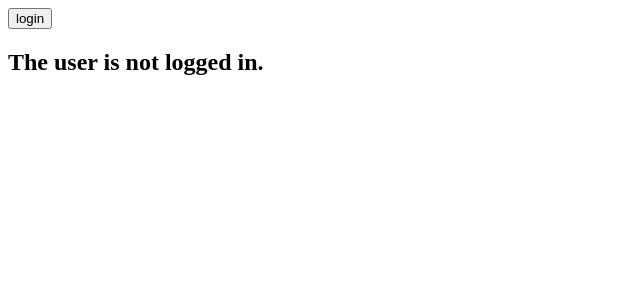
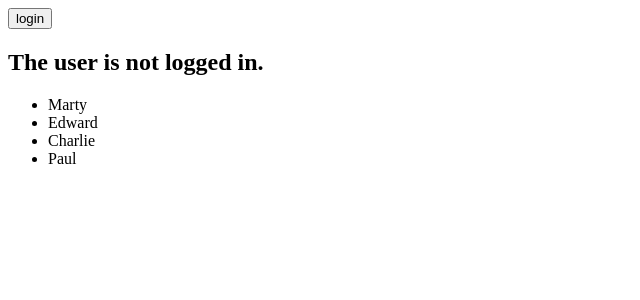
Before and after one commit to AvtandilMekvab71/Learning-React-States, a React (Vite) app: page / in a window 1280 px wide. Shown: the top 300 px of the page, without its empty margins (0-640 px from the left). Built offline with nearby package versions, Linux system fonts and the light colour scheme.

Commit message:
I added a simple student commponent to practice rendering lists

```diff
--- a/src/App.jsx
+++ b/src/App.jsx
@@ -1,7 +1,11 @@
 import LoginStatus from './Login.jsx'
+import StudentList from './Student.jsx'
 
 export default function App(){
     return(
-        <LoginStatus/>
+        <>
+            <LoginStatus/>
+            <StudentList/>
+        </>
     )
 }
--- /dev/null
+++ b/src/Student.jsx
@@ -0,0 +1,19 @@
+export default function StudentList(){
+    const students = [
+        {name: 'Marty', id: 101},
+        {name: 'Edward', id: 102},
+        {name: 'Charlie', id: 103},
+        {name: 'Paul', id: 104}
+    ]
+
+
+    return(
+        <div>
+            <ul>
+                {students.map((student) => (
+                    <li key = {student.id}>{student.name}</li>
+                ))}
+            </ul>
+        </div>
+    )
+}
```
